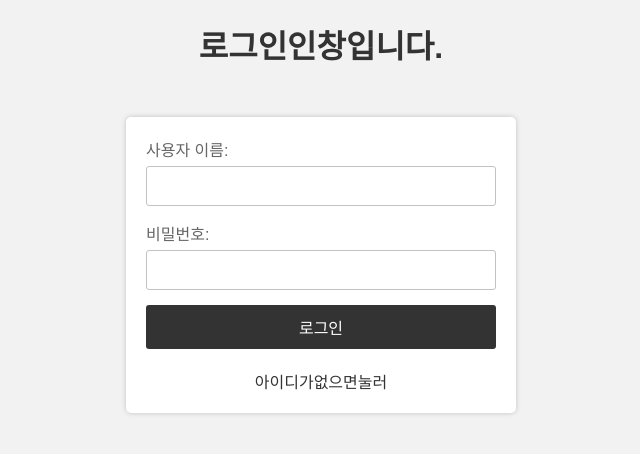
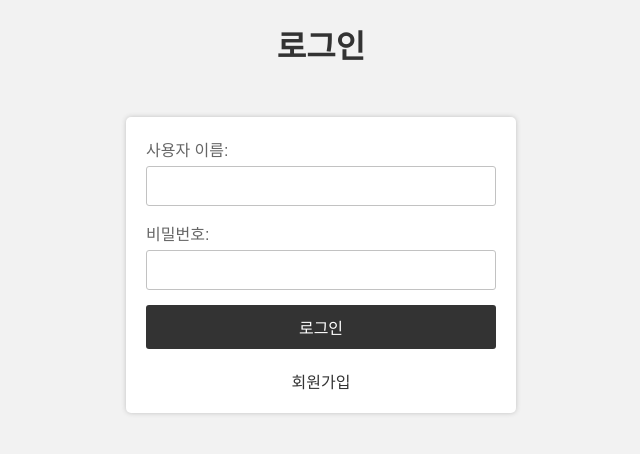
Before and after one commit to ygni/cicdtestphp, a PHP site: page /login.php in a window 1280 px wide. Shown: the top 454 px of the page, without its empty margins (319-959 px from the left). Run offline with PHP 8.4, Linux system fonts and the light colour scheme.

Commit message:
Update login.php

```diff
--- a/login.php
+++ b/login.php
@@ -69,7 +69,7 @@ if(isset($_SESSION['username'])){
     </style>
 </head>
 <body>
-    <h1>로그인인창입니다.</h1>
+    <h1>로그인</h1>
     <div class="login-container">
         <?php
             if(isset($_SESSION['error'])){
@@ -85,7 +85,7 @@ if(isset($_SESSION['username'])){
             <input class="form-submit" type="submit" value="로그인">
         </form>
         <div class="form-link">
-            <a href="membership.php">아이디가없으면눌러 </a>
+            <a href="membership.php">회원가입</a>
         </div>
     </div>
 </body>
```
